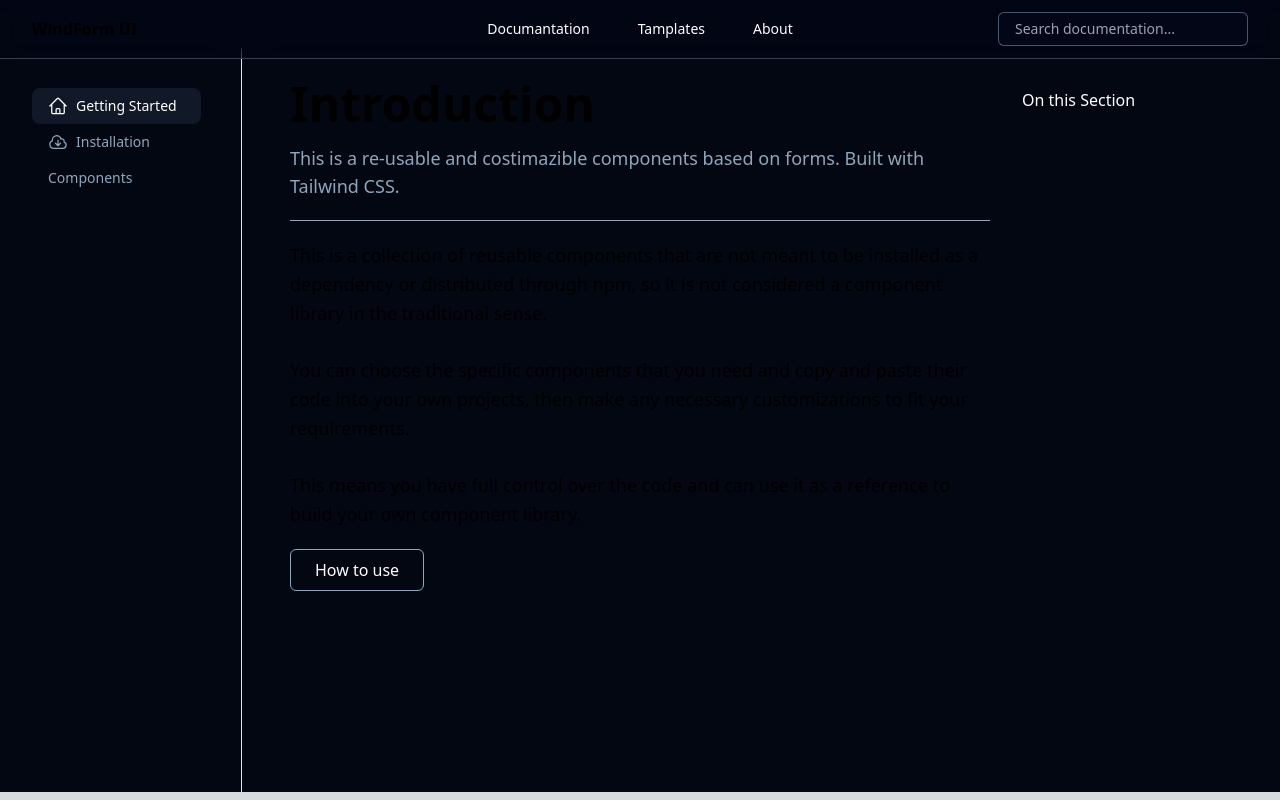
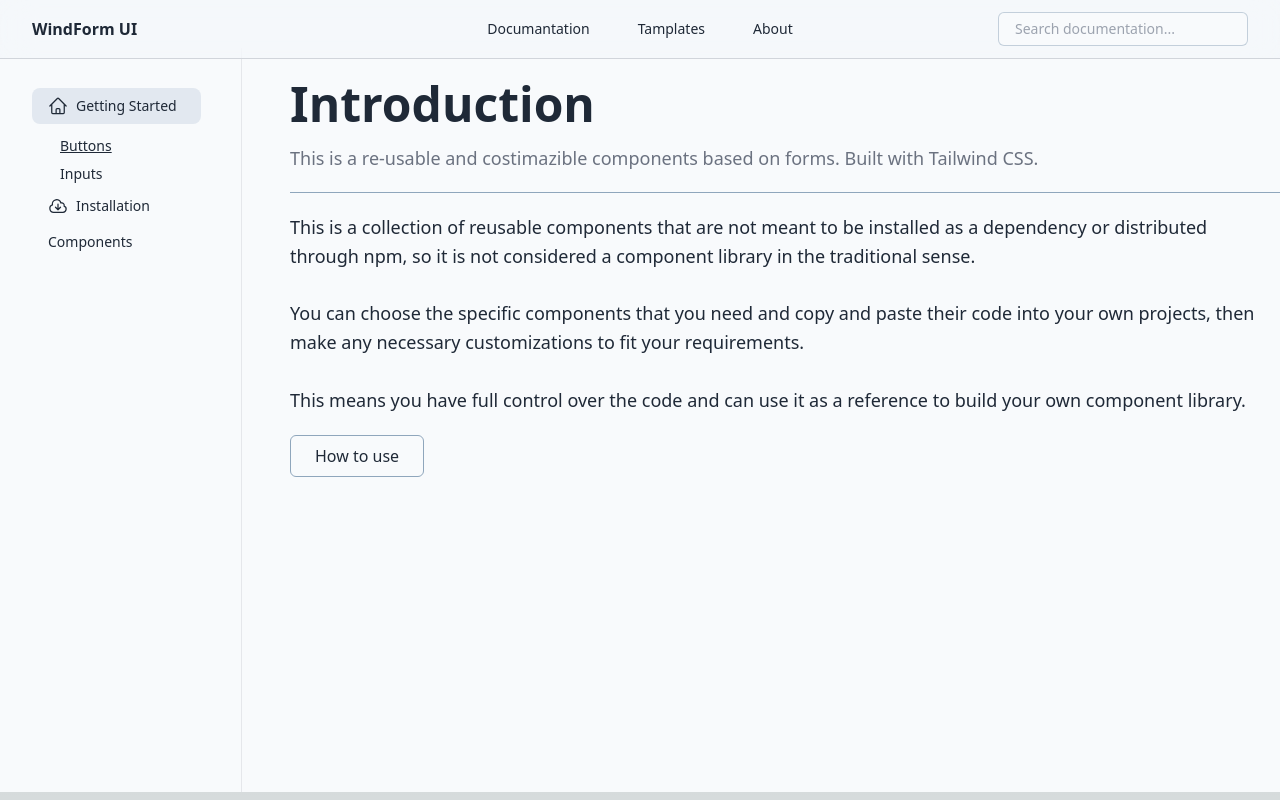
Before and after one commit to GoodGuyForReal/WindFormWeb, a Next.js app: page /doc in a window 1280 px wide. Built offline with nearby package versions, Linux system fonts and the light colour scheme.

Commit message:
them updated  2 inputs added

```diff
--- a/app/components/Navbar.jsx
+++ b/app/components/Navbar.jsx
@@ -17,17 +17,17 @@ export default function Navbar() {
 
     return (
         <div>
-            <header className="fixed inset-x-0 top-0 z-50 border-b bg-slate-950/30 backdrop-blur-lg border-gray-700">
+            <header className="fixed inset-x-0 top-0 z-50 border-b bg-slate-100/50 backdrop-blur-lg border-gray-300">
                 <nav className="flex items-center justify-between px-6 py-3 lg:px-8" aria-label="Global">
                     <div className="flex lg:flex-1">
                         <Link href="/" className="-m-1.5 p-1.5">
-                            <span className="font-bold">WindForm UI</span>
+                            <span className="font-bold text-gray-800">WindForm UI</span>
                         </Link>
                     </div>
                     <div className="flex lg:hidden">
                         <button
                             type="button"
-                            className="-m-2.5 inline-flex items-center justify-center rounded-md p-2.5 text-white"
+                            className="-m-2.5 inline-flex items-center justify-center rounded-md p-2.5 text-gray-800"
                             onClick={() => setMobileMenuOpen(true)}
                         >
                             <span className="sr-only">Open main menu</span>
@@ -36,7 +36,7 @@ export default function Navbar() {
                     </div>
                     <div className="hidden lg:flex lg:gap-x-12">
                         {navigation.map((item) => (
-                            <Link key={item.name} href={item.href} className="text-sm font-medium leading-6 text-white">
+                            <Link key={item.name} href={item.href} className="text-sm font-medium leading-6 text-gray-800">
                                 {item.name}
                             </Link>
                         ))}
--- a/app/components/SearchBar.jsx
+++ b/app/components/SearchBar.jsx
@@ -14,7 +14,7 @@ export function SearchBar({ handleSearch }) {
             placeholder="Search documentation..."
             value={query}
             onChange={handleChange}
-            className="text-white w-full max-w-[250px] text-sm rounded-md py-1.5 pl-4 bg-dark-darkbg border border-light-secondary/50 hover:bg-gray-800 duration-200 hover:text-white hover:placeholder:text-white"
+            className="text-white w-full max-w-[250px] text-sm rounded-md py-1.5 pl-4 bg-slate-50 border border-light-secondary/50 hover:bg-gray-300 duration-200 hover:text-white hover:placeholder:text-gray-800"
         />
     );
 }
--- a/app/doc/components/Sidebar.jsx
+++ b/app/doc/components/Sidebar.jsx
@@ -1,15 +1,20 @@
 import React from 'react'
 
 const SideBar = ({ tabs, setActiveTab, activeTab, setActiveSubTab, activeSubTab }) => {
+
+
+    const componenets = tabs.find(item => item.title === 'Components')
+
+    console.log(componenets);
 
     return (
         <div className="flex flex-col sidebar px-10 pt-10">
             {tabs.map((tab, index) => (
                 <div key={index}>
                     <button
-                        className={`flex items-center gap-2 py-2 px-4 text-sm text-left text-light-secondary font-medium hover:underline duration-200${activeTab === index
-                            ? " text-white bg-gray-900 rounded-lg w-full"
-                            : "text-light-secondary"
+                        className={`flex items-center gap-2 py-2 px-4 text-sm text-left text-gray-800 font-medium hover:underline duration-200${activeTab === index
+                            ? " bg-slate-200 rounded-lg w-full"
+                            : "text-slite-50"
                             }`}
                         onClick={() => setActiveTab(index)}
                     >
@@ -21,9 +26,9 @@ const SideBar = ({ tabs, setActiveTab, activeTab, setActiveSubTab, activeSubTab
                             {tab.subtabs.map((subtab, subIndex) => (
                                 <button
                                     key={subIndex}
-                                    className={`flex items-center gap-2 py-1 px-4 text-sm text-left text-light-secondary font-medium hover:underline duration-200 ${activeSubTab === subIndex
+                                    className={`flex items-center gap-2 py-1 px-4 text-sm text-left text-gray-800 font-medium hover:underline duration-200 ${activeSubTab === subIndex
                                         ? " text-white underline font-bold"
-                                        : "text-light-secondary"
+                                        : "text-slite-50"
                                         }`}
                                     onClick={() => setActiveSubTab(subIndex)}
                                 >
@@ -32,9 +37,27 @@ const SideBar = ({ tabs, setActiveTab, activeTab, setActiveSubTab, activeSubTab
                             ))}
                         </div>
                     )}
+                    {componenets.subTabs && activeTab === index && (
+                        < div className="ml-3 mt-2">
+                            {componenets.subTabs.map((subtab, subIndex) => (
+                                <button
+                                    key={subIndex}
+                                    className={`flex items-center gap-2 py-1 px-4 text-sm text-left text-gray-800  font-medium hover:underline duration-200 ${activeSubTab === subIndex
+                                        ? "underline font-bold"
+                                        : "text-gray-500"
+                                        }`}
+                                    onClick={() => setActiveSubTab(subIndex)}
+                                >
+                                    {subtab.title}
+                                </button>
+                            ))}
+                        </div>
+                    )}
+
                 </div>
             ))}
-        </div>
+
+        </div >
     );
 };
 
--- a/app/doc/components/sections/components/buttons/ButtonsSection.jsx
+++ b/app/doc/components/sections/components/buttons/ButtonsSection.jsx
@@ -7,9 +7,9 @@ const Buttons = () => {
     return (
         <div className="Buttons flex flex-col gap-5">
             <div className="buttons_header">
-                <h2 className="text-4xl font-bold mb-4">{buttonMain[0].title}</h2>
+                <h2 className="text-4xl font-bold mb-4 text-gray-800">{buttonMain[0].title}</h2>
             </div>
-            <hr className="border-light-secondary" />
+            <hr className="border-gray-400" />
             <div className="buttons_main flex flex-col gap-10">
                 {subComponents.map((item, id) => (
                     <div key={id}>
--- /dev/null
+++ b/app/doc/components/sections/components/inputs/InputMain.js
@@ -0,0 +1,66 @@
+import DefaultInput from "./inputDefault/DefaultInput";
+import InputDropdown from "./inputDropdown/InputDropdown";
+
+export const InputMain = [
+    {
+        title: 'Inputs',
+        subComponent: [
+            {
+                name: 'Default',
+                component: <DefaultInput />,
+                code: `
+<div className='w-full'>
+    <label htmlFor="name" className="block w-full text-sm font-medium leading-6 text-gray-800 mb-1">
+        Name
+    </label>
+    <div>
+    <input
+            type="text"
+            name="name"
+            id="name"
+            className="block w-full rounded-md outline-none border-0 py-2 px-4 bg-slate-50 text-gray-900 ring-1 ring-inset ring-gray-300 placeholder:text-gray-400 focus:ring-2 focus:ring-inset focus:ring-gray-600 sm:text-sm sm:leading-6"
+            placeholder="Enter your name"
+        />
+    </div>
+</div>
+`,
+            },
+            {
+                name: 'Input with dropdown',
+                component: <InputDropdown />,
+                code: `
+<div className='w-full'>
+    <label htmlFor="price" className="block text-sm font-medium leading-6 text-gray-900 mb-1">
+        Price
+    </label>
+    <div className='relative'>
+        <input
+            type="text"
+            name="price"
+            id="price"
+            className="block w-full rounded-md outline-none border-0 py-2 pl-20 pr-4 bg-slate-50 text-gray-900 ring-1 ring-inset ring-gray-300 placeholder:text-gray-400 focus:ring-2 focus:ring-inset focus:ring-gray-600 sm:text-sm sm:leading-6"
+            placeholder="0.00"
+        />
+        <div className="absolute inset-y-0 left-0 flex items-center">
+            <label htmlFor="currency" className="sr-only">
+                Currency
+            </label>
+            <select
+                id="currency"
+                name="currency"
+                className="h-full rounded-md border-0 bg-transparent py-0 px-2 text-gray-500 sm:text-sm"
+            >
+                {
+                    currency.map((item,id) =>(
+                        <option key={id}>{item.name}</option>
+                    ))
+                }
+            </select>
+        </div>
+    </div>
+</div>
+`,
+            },
+        ]
+    }
+];
--- /dev/null
+++ b/app/doc/components/sections/components/inputs/inputDefault/DefaultInput.jsx
@@ -0,0 +1,22 @@
+import React from 'react'
+
+const DefaultInput = () => {
+    return (
+        <div className='w-full'>
+            <label htmlFor="name" className="block w-full text-sm font-medium leading-6 text-gray-800 mb-1">
+                Name
+            </label>
+            <div>
+            <input
+                    type="text"
+                    name="name"
+                    id="name"
+                    className="block w-full rounded-md outline-none border-0 py-2 px-4 bg-slate-50 text-gray-900 ring-1 ring-inset ring-gray-300 placeholder:text-gray-400 focus:ring-2 focus:ring-inset focus:ring-gray-600 sm:text-sm sm:leading-6"
+                    placeholder="Enter your name"
+                />
+            </div>
+        </div>
+    )
+}
+
+export default DefaultInput
--- /dev/null
+++ b/app/doc/components/sections/components/inputs/inputDropdown/InputDropdown.jsx
@@ -0,0 +1,47 @@
+import React from 'react'
+
+const InputDropdown = () => {
+
+
+    const currency = [
+        { name: 'USD' },
+        { name: 'CAD' },
+        { name: 'EUR' },
+    ]
+
+
+    return (
+        <div className='w-full'>
+            <label htmlFor="price" className="block text-sm font-medium leading-6 text-gray-900 mb-1">
+                Price
+            </label>
+            <div className='relative'>
+                <input
+                    type="text"
+                    name="price"
+                    id="price"
+                    className="block w-full rounded-md outline-none border-0 py-2 pl-20 pr-4 bg-slate-50 text-gray-900 ring-1 ring-inset ring-gray-300 placeholder:text-gray-400 focus:ring-2 focus:ring-inset focus:ring-gray-600 sm:text-sm sm:leading-6"
+                    placeholder="0.00"
+                />
+                <div className="absolute inset-y-0 left-0 flex items-center">
+                    <label htmlFor="currency" className="sr-only">
+                        Currency
+                    </label>
+                    <select
+                        id="currency"
+                        name="currency"
+                        className="h-full rounded-md border-0 bg-transparent py-0 px-2 text-gray-500 sm:text-sm"
+                    >
+                        {
+                            currency.map((item,id) =>(
+                                <option key={id}>{item.name}</option>
+                            ))
+                        }
+                    </select>
+                </div>
+            </div>
+        </div>
+    )
+}
+
+export default InputDropdown
--- a/app/doc/components/sections/intro/Intro.jsx
+++ b/app/doc/components/sections/intro/Intro.jsx
@@ -6,12 +6,12 @@ const Intro = () => {
 
             <div className='intro flex flex-col gap-5'>
                 <div className='intro_header'>
-                    <h1 className='text-5xl font-bold mb-4'>Introduction</h1>
-                    <p className='text-light-secondary text-lg'>This is a re-usable and costimazible components based on forms. Built with Tailwind CSS.</p>
+                    <h1 className='text-5xl font-extrabold mb-4 text-gray-800'>Introduction</h1>
+                    <p className=' text-lg text-gray-500'>This is a re-usable and costimazible components based on forms. Built with Tailwind CSS.</p>
                 </div>
                 <hr className='border-light-secondary' />
                 <div className='intro_main'>
-                    <p className='leading-[160%] text-lg'>
+                    <p className='leading-[160%] text-lg text-gray-800'>
                         This is a collection of reusable components that are not meant to be installed as a dependency or distributed through npm, so it is not considered a component library in the traditional sense.
                         <br />
                         <br />
@@ -23,7 +23,7 @@ const Intro = () => {
                 </div>
             </div>
 
-            <button className='text-white border rounded-md border-light-secondary py-2 px-6 hover:bg-light-lightbg hover:text-dark-secondary duration-200 font-medium'>How to use</button>
+            <button className='text-gray-800 border rounded-md border-light-secondary py-2 px-6 hover:bg-gray-800 hover:text-slate-50 duration-200 font-medium'>How to use</button>
 
         </div>
     )
--- a/app/doc/page.jsx
+++ b/app/doc/page.jsx
@@ -9,8 +9,7 @@ const page = () => {
     const [activeSubTab, setActiveSubTab] = useState(0);
 
     return (
-        <div className="w-full h-full pt-12 flex-1 items-start md:grid md:grid-cols-[200px_minmax(0,1fr)_250px] md:gap-6 lg:grid-cols-[250px_minmax(0,1fr)_250px] lg:gap-10 bg-gray-950">
-
+        <div className="w-full h-full pt-12 flex-1 items-start md:grid md:grid-cols-[200px_minmax(0,1fr)] md:gap-6 lg:grid-cols-[250px_minmax(0,1fr)] lg:gap-10 bg-slate-50">
             <div className="fixed top-14 z-30 -ml-2 hidden h-[calc(100vh-3.5rem)] w-full shrink-0 overflow-y-auto border-r md:sticky md:block">
                 <SideBar tabs={tabs} setActiveTab={setActiveTab} activeTab={activeTab} setActiveSubTab={setActiveSubTab} activeSubTab={activeSubTab} />
             </div>
@@ -21,11 +20,6 @@ const page = () => {
                     : tabs[activeTab].content
                 }
             </main>
-
-            <div className='top-14 pt-10 z-30 -ml-2 hidden h-[calc(100vh-3.5rem)] w-full shrink-0 overflow-y-auto md:sticky md:block'>
-                <h1 className='text-white'>On this Section</h1>
-            </div>
-
         </div >
     );
 }
```
Also changed, not shown: app/components/PreviewCard.jsx (+9 -11 lines), app/doc/components/sections/components/inputs/Inputs.jsx (+16 -11 lines).
